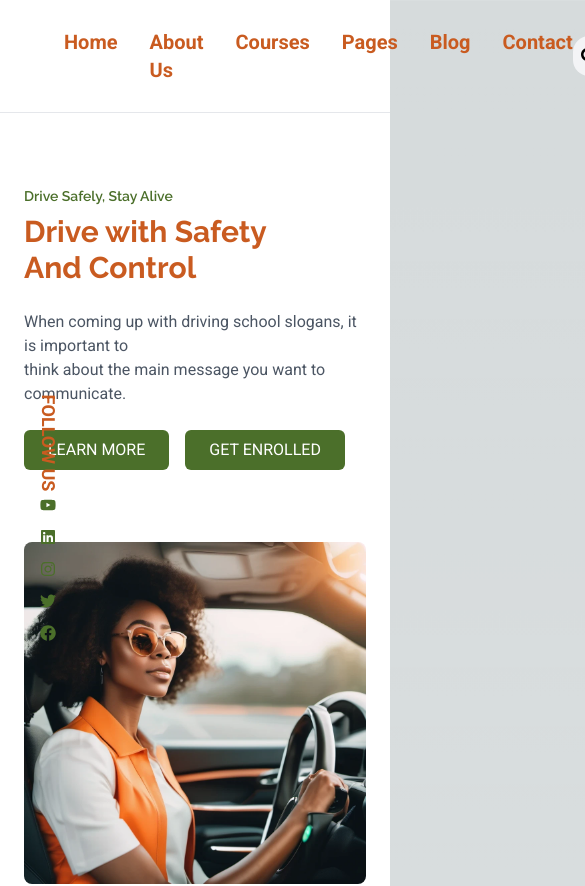
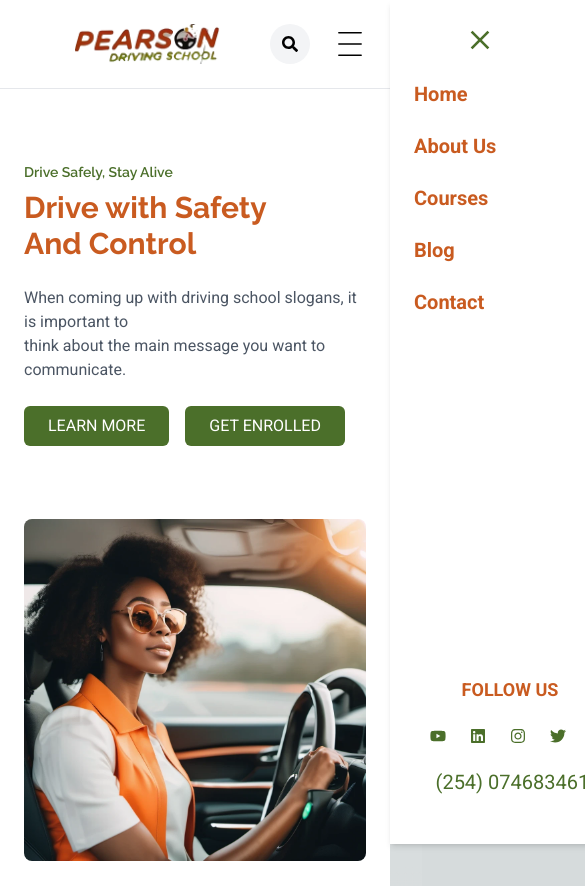
Before and after one commit to Goeorge/pearsondriving, a Next.js app: page / in a window 390 px wide. Shown: the top 886 px of the page, 585 px wide, since content can reach past the window. Built offline with nearby package versions, Linux system fonts and the light colour scheme.

Commit message:
Responsive Design

```diff
--- a/components/blogandnews.tsx
+++ b/components/blogandnews.tsx
@@ -38,7 +38,7 @@ const BlogAndNews: React.FC = () => {
           <h2 className="text-green text-lg mb-2">Blog & News</h2>
           <h1 className="text-3xl md:text-4xl font-bold text-orange mb-4">Our Latest News & Articles</h1>
         </div>
-        <div className="grid grid-cols-1 md:grid-cols-4 gap-6 mb-10">
+        <div className="grid grid-cols-1 md:grid-cols-2 lg:grid-cols-4 gap-6 mb-10">
           {articles.map((article, index) => (
             <div key={index} className="bg-white rounded-lg shadow-lg overflow-hidden">
               <Image src={article.image} alt={article.title} width={300} height={300} className="w-full h-48 object-cover"/>
--- a/components/features.tsx
+++ b/components/features.tsx
@@ -27,7 +27,7 @@ const Features: React.FC = () => {
   return (
     <section className="p-6 bg-white">
       <div className="container mx-auto">
-        <div className="flex flex-col md:flex-row md:justify-evenly">
+        <div className="flex flex-col lg:flex-row justify-evenly">
           {features.map((feature, index) => (
             <div key={index} className="flex flex-col items-center px-2 py-8 m-4 rounded border shadow-md">
               <div className="mb-4">
--- a/components/header.tsx
+++ b/components/header.tsx
@@ -1,35 +1,138 @@
-import Image from 'next/image';
+"use client";
+
+import React, { useState } from "react";
+import Link from "next/link";
+import Image from "next/image";
 import { FaSearch } from "react-icons/fa";
 import { CiMenuBurger } from "react-icons/ci";
-import Link from 'next/link'
+import { IoMdClose } from "react-icons/io";
+import {
+  FaYoutube,
+  FaLinkedin,
+  FaInstagram,
+  FaTwitter,
+  FaFacebook,
+} from "react-icons/fa";
 
 const Header = () => {
+  //Params
+  const [menuOpen, setMenuOpen] = useState(false);
+
+  //Functions
+  const toggleMenu = () => {
+    setMenuOpen(!menuOpen);
+  };
+
+  //Body
   return (
-    <header className="flex items-center justify-evenly p-4 bg-white border-b border-orange-200">
-      <div className="flex items-center">
-        <Image src="/brand/pearson-driving-logo.webp" alt="Dride Logo" width={200} height={200} />
-        {/* <div className="ml-2">
-          <h1 className="text-2xl font-bold text-gray-800">DRIDE</h1>
-          <span className="text-sm text-gray-600">DRIVING SCHOOL</span>
-        </div> */}
+    <header className="flex items-center justify-between  p-6 md:px-8 lg:px-20 bg-white border-b border-orange-200 relative">
+      <div className="flex items-center justify-center w-full lg:w-auto">
+        <Image
+          src="/brand/pearson-driving-logo.webp"
+          alt="Dride Logo"
+          width={150}
+          height={150}
+        />
       </div>
-      <nav className="ml-10">
-        <ul className="flex space-x-8 text-xl font-semibold">
-          <li><Link href="/" className="text-orange hover:text-green no-underline">Home</Link></li>
-          <li><Link href="#aboutus" className="text-orange hover:text-green no-underline">About Us</Link></li>
-          <li><Link href="#courses" className="text-orange hover:text-green no-underline">Courses</Link></li>
-          <li><Link href="#" className="text-orange hover:text-green no-underline">Pages</Link></li>
-          <li><Link href="#" className="text-orange hover:text-green no-underline">Blog</Link></li>
-          <li><Link href="#" className="text-orange hover:text-green no-underline">Contact</Link></li>
+      <div className="flex items-center space-x-6 lg:hidden">
+        <div className="flex items-center justify-center w-10 h-10 bg-gray-100 rounded-full cursor-pointer">
+          <FaSearch className="text-green-500 cursor-pointer" />
+        </div>
+        <div className="cursor-pointer" onClick={toggleMenu}>
+          <CiMenuBurger className="text-green-500" size={32} />
+        </div>
+      </div>
+      <nav
+        className={`fixed top-0 right-0 w-64 lg:w-1/2 bg-white flex flex-col justify-between items-start h-full shadow-md transform ${
+          menuOpen ? "translate-x-0" : "translate-x-full"
+        } transition-transform duration-300 ease-in-out z-50 lg:ml-10 lg:relative lg:transform-none  lg:flex lg:items-center lg:justify-evenly lg:space-x-10`}>
+        <ul className="flex flex-col space-y-6 p-6 lg:flex-row lg:space-y-0 lg:space-x-8 text-xl font-semibold">
+          <li className="flex justify-end lg:hidden">
+            <IoMdClose
+              className="text-green cursor-pointer"
+              size={32}
+              onClick={toggleMenu}
+            />
+          </li>
+          <li>
+            <Link
+              href="/"
+              className="text-orange hover:text-green no-underline">
+              Home
+            </Link>
+          </li>
+          <li>
+            <Link
+              href="#aboutus"
+              className="text-orange hover:text-green no-underline">
+              About Us
+            </Link>
+          </li>
+          <li>
+            <Link
+              href="#courses"
+              className="text-orange hover:text-green no-underline">
+              Courses
+            </Link>
+          </li>
+          <li>
+            <Link
+              href="#"
+              className="text-orange hover:text-green no-underline">
+              Blog
+            </Link>
+          </li>
+          <li>
+            <Link
+              href="#"
+              className="text-orange hover:text-green no-underline">
+              Contact
+            </Link>
+          </li>
         </ul>
+        <div className="flex flex-col items-center space-x-4 p-6 lg:hidden">
+          <div className="text-lg text-orange font-semibold mb-6">
+            FOLLOW US
+          </div>
+          <div className="flex items-center justify-evenly space-x-6">
+          <Link href="#" className="text-green hover:text-orange">
+            <FaYoutube width={24} height={24} />
+          </Link>
+          <Link href="#" className="text-green hover:text-orange">
+            <FaLinkedin width={36} height={36} />
+          </Link>
+          <Link href="#" className="text-green hover:text-orange">
+            <FaInstagram width={24} height={24} />
+          </Link>
+          <Link href="#" className="text-green hover:text-orange">
+            <FaTwitter width={24} height={24} />
+          </Link>
+          <Link href="#" className="text-green hover:text-orange">
+            <FaFacebook width={24} height={24} />
+          </Link>
+          </div>
+          <div className="px-auto py-4">
+            <span className="text-green text-xl">(254) 0746834612</span>
+          </div>
+        </div>
       </nav>
-      <div className="flex items-center space-x-6">
-        <div className="flex items-center justify-center w-10 h-10 bg-gray-100 rounded-full cursor-pointer">
-          <FaSearch width={54} height={54} className='stroke-green cursor-pointer'/>
-        </div>
-        <Link href="#" className="px-4 py-2 text-white font-semibold hover:bg-green bg-orange rounded no-underline">GET CONSULTING</Link>
-        <div className="cursor-pointer">
-          <CiMenuBurger  width={64} height={64}  className='stroke-green' />
+      <div className="hidden lg:flex items-center space-x-6">
+        <div className="flex items-center space-x-6">
+          <div className="flex items-center justify-center w-10 h-10 bg-gray-100 rounded-full cursor-pointer">
+            <FaSearch
+              width={54}
+              height={54}
+              className="stroke-green cursor-pointer"
+            />
+          </div>
+          <Link
+            href="#"
+            className="px-4 py-2 text-white font-semibold hover:bg-green bg-orange rounded no-underline">
+            GET CONSULTING
+          </Link>
+          <div className="cursor-pointer">
+            <CiMenuBurger width={64} height={64} className="stroke-green" />
+          </div>
         </div>
       </div>
     </header>
--- a/components/hero.tsx
+++ b/components/hero.tsx
@@ -10,8 +10,8 @@ import {
 
 const Hero: React.FC = () => {
   return (
-    <section className="relative h-screen bg-white flex flex-col md:flex-row items-center justify-evenly p-4">
-      <div className="absolute left-0 top-2/4 transform -translate-y-1/2 flex flex-col items-center space-y-4">
+    <section className="relative h-screen bg-white flex flex-col lg:flex-row items-center justify-evenly p-4">
+      <div className="hidden absolute left-0 top-2/4 transform -translate-y-1/2 md:flex flex-col items-center space-y-2">
         <div className="rotate-90 text-lg text-orange font-semibold mb-6">
           FOLLOW US
         </div>
--- a/components/partners.tsx
+++ b/components/partners.tsx
@@ -4,8 +4,8 @@ import Image from "next/image";
 const Partners: React.FC = () => {
   return (
     <section className="py-16">
-      <div className="container mx-auto px-12 text-center">
-        <div className="flex flex-col md:flex-row justify-center space-x-16">
+      <div className="container mx-auto px-4 text-center">
+        <div className="grid grid-cols-2 ml-4 md:flex md:flex-row items-center justify-center md:space-x-12">
           <Image
             src="/blog/logo-1-1.png"
             alt="logo1"
--- a/components/signupprocess.tsx
+++ b/components/signupprocess.tsx
@@ -35,14 +35,14 @@ const SignUpProcess: React.FC = () => {
   return (
     <section className="relative py-20 bg-cover bg-center" style={{ backgroundImage: `url('/hero/signup_bg.webp')` }}>
     <div className="absolute inset-0 bg-black opacity-50"></div>
-    <div className="container mx-auto flex flex-col md:flex-row items-center relative z-10">
-      <div className="md:w-1/2 p-6 flex items-center justify-center">
+    <div className="container mx-auto flex flex-col lg:flex-row items-center relative z-10">
+      <div className="lg:w-1/2 p-6 flex items-center justify-center">
         {/* <Image src="/hero/signup_bg.webp" alt="Sign Up Process" width={500} height={500} className="rounded-lg shadow-lg" /> */}
       </div>
-      <div className="md:w-1/2 p-6">
+      <div className="lg:w-1/2 p-6">
         <div className="mb-4">
           <h2 className="text-white text-lg mb-2">Our Work Process</h2>
-          <h1 className="text-3xl md:text-4xl font-bold text-orange mb-4">Start The Pearson Learning Process</h1>
+          <h1 className="text-3xl lg:text-4xl font-bold text-orange mb-4">Start The Pearson Learning Process</h1>
         </div>
         <div className="grid grid-cols-1 sm:grid-cols-2 gap-6">
           {steps.map((step, index) => (
```
Also changed, not shown: components/aboutus.tsx (+4 -7 lines), components/contactscta.tsx (+10 -10 lines), components/faqs.tsx (+4 -4 lines), components/footer.tsx (+4 -4 lines).
